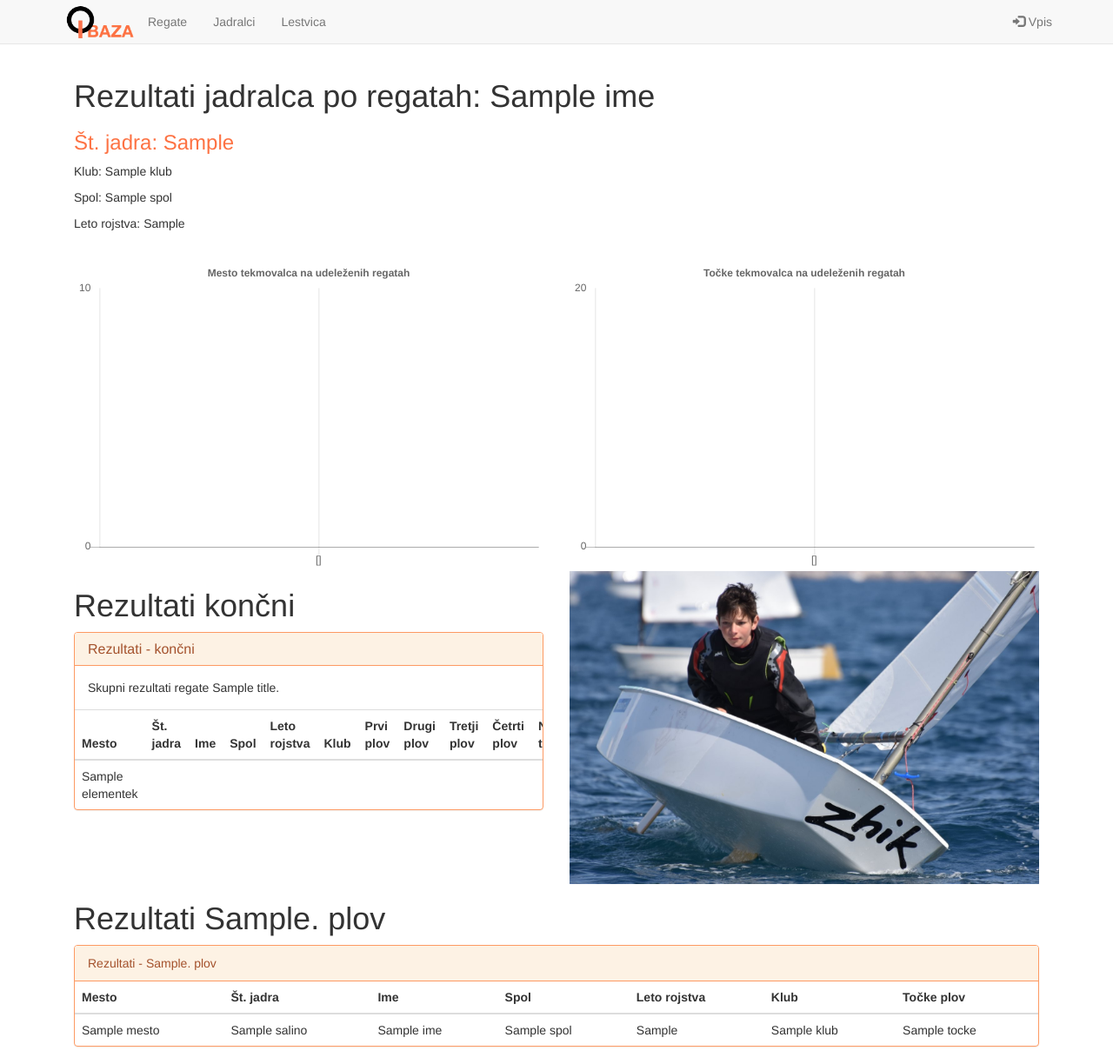
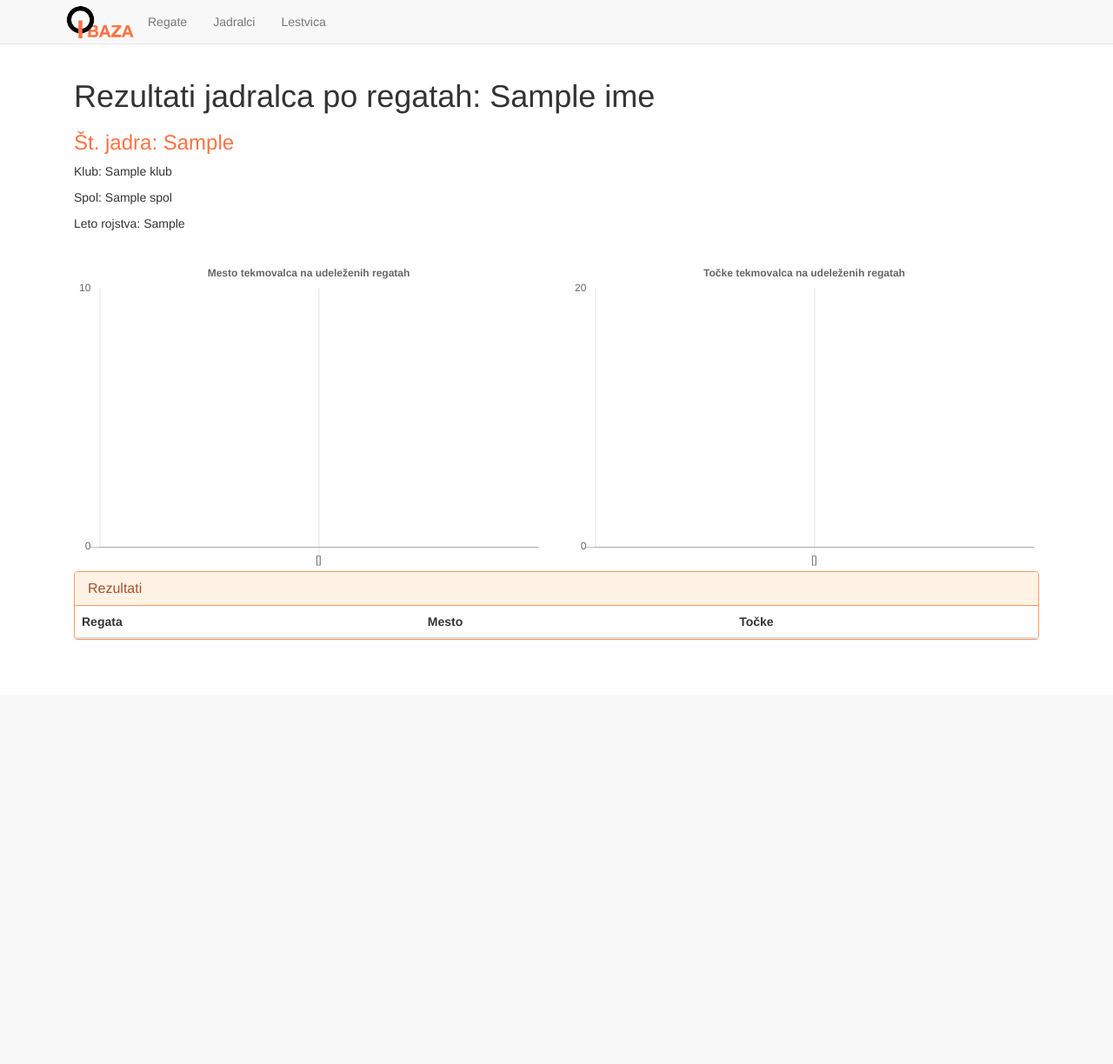
Before and after one commit to JureMB/BazaRegat, a Python web app: template flask/templates/jadralci_view.html in a window 1280 px wide. Shown: the whole page at 87% size. After the commit the page ends 736 px from the top, so only its background shows below. Run offline with Jinja, Linux system fonts and the light colour scheme; the template is opened without the code that fills it: most values are stand-ins (such as "Sample title", 1, 10 or a date in 2020); lists and menus that the app fills with data are empty; some libraries are stand-ins or nearby versions.

Commit message:
Pogleda jadralci in lestvica dopolnjena.

```diff
--- a/flask/templates/base.html
+++ b/flask/templates/base.html
@@ -88,9 +88,9 @@ body{
                 <li><a href="{{ url_for('jadralci') }}">Jadralci</a></li>
                 <li><a href="{{ url_for('lestvica') }}">Lestvica</a></li>
             </ul>
-            <ul class="nav navbar-nav navbar-right">
-                <li><a href="#"><span class="glyphicon glyphicon-log-in"></span> Vpis</a></li>
-            </ul>
+{#            <ul class="nav navbar-nav navbar-right">#}
+{#                <li><a href="#"><span class="glyphicon glyphicon-log-in"></span> Vpis</a></li>#}
+{#            </ul>#}
         </div>
     </div>
 </div>
--- a/flask/templates/jadralci.html
+++ b/flask/templates/jadralci.html
@@ -5,7 +5,7 @@
 
 {% block page_content %}
 <div class="page-header">
-    <h1>Jadralci</h1>
+    <h1 class="my-primary-heading">Jadralci</h1>
 </div>
 <p>V spodnje polje vnesite ime jadralce in potrdite z gumbom "Išči".</p>
 {{ wtf.quick_form(form, form_type=form_type) }}
--- a/flask/templates/jadralci_view.html
+++ b/flask/templates/jadralci_view.html
@@ -116,37 +116,26 @@ new Chart(mychart, {
 
 </script>
     </div>
-        <div class="col-xs-6">
-            <h1>Rezultati končni</h1>
+        <div class="col-xs-12">
             <div class="panel panel-my-primary">
             <!-- Default panel contents -->
-            <div class="panel-heading"><h4 class="panel-title">Rezultati - končni</h4></div>
-            <div class="panel-body">Skupni rezultati regate {{ title }}.</div>
+            <div class="panel-heading"><h4 class="panel-title">Rezultati</h4></div>
                 <!-- Table -->
                 <div class="table-responsive">
                     <table class = "table">
                     <thead>
                     <tr>
+                        <th>Regata</th>
                         <th>Mesto</th>
-                        <th>Št. jadra </th>
-                        <th>Ime </th>
-                        <th>Spol </th>
-                        <th>Leto rojstva </th>
-                        <th>Klub </th>
-                        <th>Prvi plov </th>
-                        <th>Drugi plov </th>
-                        <th>Tretji plov </th>
-                        <th>Četrti plov </th>
-                        <th>Neto točke</th>
-                        <th>Skupne točke </th>
+                        <th>Točke </th>
                     </tr>
                     </thead>
                     <tbody id="myTable">
-                    {% for element in data_regata %}
+                    {% for i in range(n) %}
                         <tr>
-                            {% for elementek in element %}
-                            <td>{{ elementek}}</td>
-                            {% endfor %}
+                            <td>{{ labels[i]}}</td>
+                            <td>{{ values[i]}}</td>
+                            <td>{{ values2[i]}}</td>
                         </tr>
                     {% endfor %}
                     </tbody>
@@ -154,52 +143,9 @@ new Chart(mychart, {
                 </div>
             </div>
         </div>
-        <div class="col-xs-6">
-            <img class="img-responsive" src="{{ url_for('static', filename = 'image_tekmovalci.png') }}">
-        </div>
     </div>
 </div>
 
-
-{% for nPlov in nPlovov %}
-<div id="section{{ (nPlov + 1)|string }}" class="container-fluid">
-    <h1>Rezultati {{ nPlov|string }}. plov</h1>
-    <div class="panel panel-my-primary">
-        <!-- Default panel contents -->
-        <div class="panel-heading">Rezultati - {{ nPlov|string }}. plov</div>
-  <!-- Table -->
-        <div class="table-responsive">
-            <table class = "table">
-                <thead>
-                <tr>
-                    <th>Mesto</th>
-                    <th>Št. jadra </th>
-                    <th>Ime </th>
-                    <th>Spol </th>
-                    <th>Leto rojstva </th>
-                    <th>Klub </th>
-                    <th>Točke plov </th>
-                </tr>
-                </thead>
-                <tbody id="myTable">
-                {% for element in data_plovi[nPlov - 1] %}
-                    <tr>
-                        <td>{{ element.mesto|e }}</td>
-                        <td>{{ element.salino|e }}</td>
-                        <td>{{ element.ime|e }}</td>
-                        <td>{{ element.spol|e }}</td>
-                        <td>{{ element.leto_rojstva|e }}</td>
-                        <td>{{ element.klub|e }} </td>
-                        <td>{{ element.tocke|e }}</td>
-                    </tr>
-                {% endfor %}
-                </tbody>
-            </table>
-        </div>
-    </div>
-</div>
-    </div>
-{% endfor %}
 {% endblock %}
 
 {% block scripts %}
```
Also changed, not shown: flask/app.py (+7 -2 lines), flask/templates/lestvica.html (+11 -7 lines).
